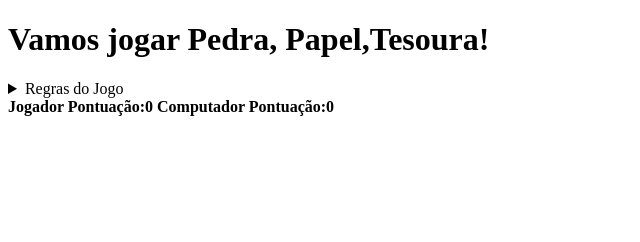
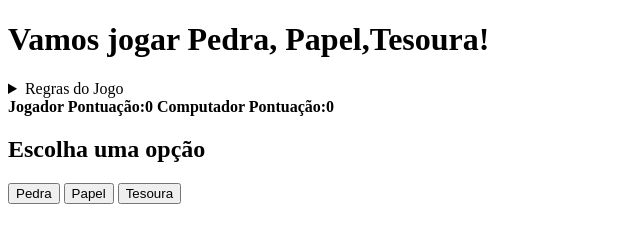
Before and after one commit to oliverkobayashi/JOGO-ROUND6, a plain HTML site: page index.html in a window 1280 px wide. Shown: the whole page, without its empty margins (0-640 px from the left). Drawn offline with Linux system fonts and the light colour scheme.

Commit message:
criando seção.

```diff
--- a/index.html
+++ b/index.html
@@ -28,6 +28,15 @@
         <strong>Jogador Pontuação:<span class="ponto" id="jogador-ponto">0</span></strong>
         <strong>Computador Pontuação:<span class="ponto" id="computador-ponto">0</span></strong>
     </div>
+
+    <section class="escolhas-container">
+        <h2>Escolha uma opção</h2>
+        <div class="btn-container">
+            <button id="pedra-btn" class="btn">Pedra</button>
+            <button id="papel-btn" class="btn">Papel</button>
+            <button id="tesoura-btn" class="btn">Tesoura</button>
+        </div>
+    </section>
 </main>
 </body>
 </html>
```
